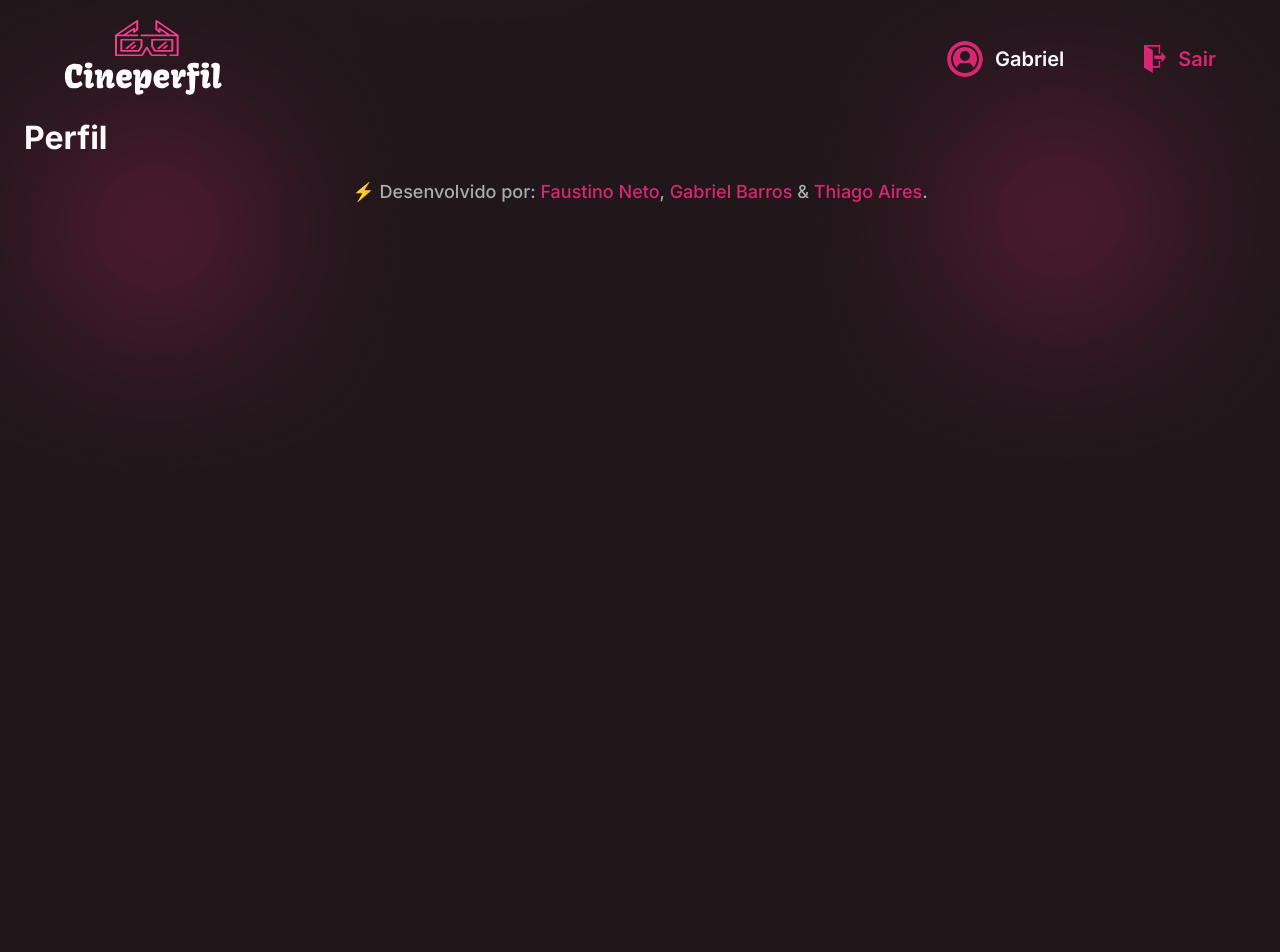
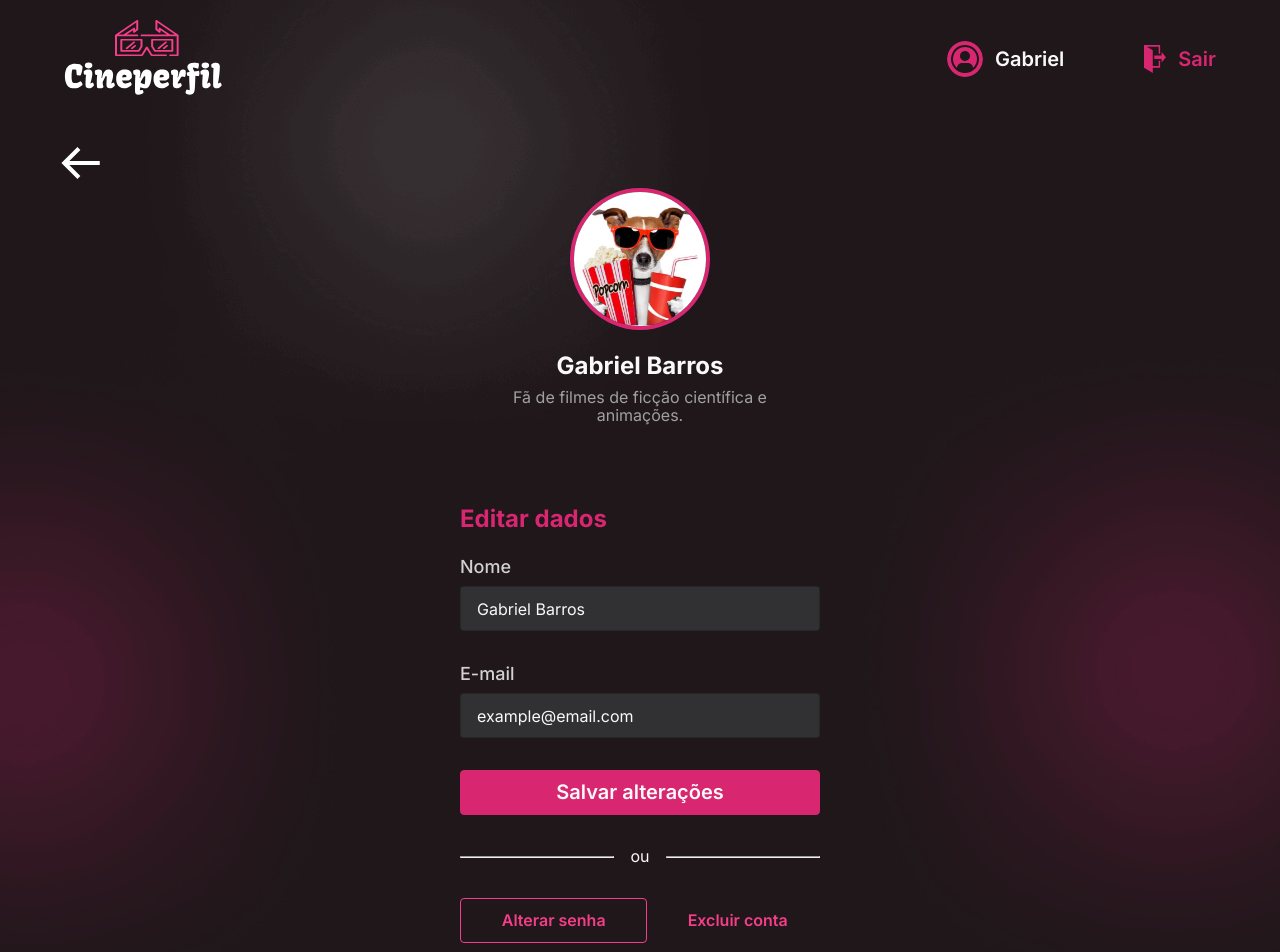
Before and after one commit to gc-barros/cineperfil, a React (Create React App) app: page /perfil in a window 1280 px wide. Shown: the part 20-972 px from the top of the page. Before the commit the page ends 800 px from the top, so only its background shows below. Built offline with nearby package versions, Linux system fonts and the light colour scheme.

Commit message:
Página de perfil do usuário

```diff
--- a/src/components/AddMidiaModal/AddMidiaModal.tsx
+++ b/src/components/AddMidiaModal/AddMidiaModal.tsx
@@ -108,7 +108,7 @@ export default function Midia({fecharModal, adicionarMidia}:Props) {
         </label>
 
         <label className={styles.label}>
-          URL da imagem
+          URL da imagem (png, jpg...)
           <input
             type="url"
             placeholder="https://www.exemplo.com/img.jpg"
--- a/src/pages/Midias/AddCategoria/AddCategoria.tsx
+++ b/src/pages/Midias/AddCategoria/AddCategoria.tsx
@@ -23,6 +23,7 @@ export default function AddCategoria({ criarNovaCategoria }: Props) {
   return (
     <div className={styles.adicionar}>
       <Input
+        placeholder="Filmes favoritos"
         label="Adicionar nova categoria"
         onChange={(e) => setNovaCategoriaNome(e.target.value)}
         onKeyPress={(e) => {
--- a/src/pages/Midias/Midias.tsx
+++ b/src/pages/Midias/Midias.tsx
@@ -76,6 +76,7 @@ export default function Midias() {
           <div className={styles.buscar}>
             <Input
               label="Buscar categoria"
+              placeholder="Melhores animes"
               onChange={(e) => setBusca(e.target.value)}
             />
           </div>
--- /dev/null
+++ b/src/pages/Perfil/Perfil.module.scss
@@ -0,0 +1,71 @@
+@import "styles/variaveis.scss";
+@import "styles/breakpoints.scss";
+
+.editarDados {
+  max-width: 360px;
+  margin: 80px auto 32px auto;
+
+  h3 {
+    font-size: 24px;
+    margin-bottom: 24px;
+    color: $accent;
+  }
+}
+
+.backArrow {
+  svg {
+    margin-right: 16px;
+  }
+
+  cursor: pointer;
+  display: flex;
+  align-items: center;
+  padding-left: 32px;
+  transform: translateY(40px);
+  font-size: 20px;
+  font-weight: 600;
+}
+
+.gerenciarSenha {
+  max-width: 360px;
+  margin: 0 auto 80px auto;
+  display: flex;
+  justify-content: center;
+  flex-direction: column;
+
+  span {
+    display: flex;
+    text-align: center;
+    align-items: center;
+
+    p {
+      margin: 0 16px;
+    }
+
+    hr {
+      width: 100%;
+    }
+
+  }
+}
+
+.botoes {
+  display: flex;
+  margin-top: 32px;
+  gap: 8px;
+
+  @media screen and (max-width: $mobile) {
+    flex-wrap: wrap;
+  }
+
+  & > button {
+    color: $accent-light;
+    border-color: $accent-light;
+    font-size: 16px;
+
+    &:hover {
+      color: $light;
+      border-color: $light;
+    }
+  }
+}
--- a/src/pages/Perfil/Perfil.tsx
+++ b/src/pages/Perfil/Perfil.tsx
@@ -1,12 +1,40 @@
-import CabecalhoInterno from "components/CabecalhoInterno"
+import Botao from "components/Botao";
+import CabecalhoInterno from "components/CabecalhoInterno";
+import ExibirPerfil from "components/ExibirPerfil";
+import Input from "components/Input";
 import Rodape from "components/Rodape";
+import styles from "./Perfil.module.scss";
+import { ReactComponent as BackArrow } from "assets/img/backarrow.svg";
+import { useNavigate } from "react-router-dom";
 
 export default function Perfil() {
+  const navigate = useNavigate();
+
   return (
     <>
       <main className="main">
         <CabecalhoInterno />
-        <h1>Perfil</h1>
+        <div className={styles.backArrow}>
+          <BackArrow onClick={() => navigate("/midias")} />
+        </div>
+        <ExibirPerfil />
+        <div className={styles.editarDados}>
+          <h3>Editar dados</h3>
+          <Input label="Nome" value="Gabriel Barros" />
+          <Input label="E-mail" value="example@email.com" />
+          <Botao>Salvar alterações</Botao>
+        </div>
+        <div className={styles.gerenciarSenha}>
+          <span>
+            <hr />
+            <p>ou</p>
+            <hr />
+          </span>
+          <div className={styles.botoes}>
+            <Botao tipo="secundario">Alterar senha</Botao>
+            <Botao tipo="ghost">Excluir conta</Botao>
+          </div>
+        </div>
       </main>
       <Rodape />
     </>
```
Also changed, not shown: src/assets/img/backarrow.svg (added).
